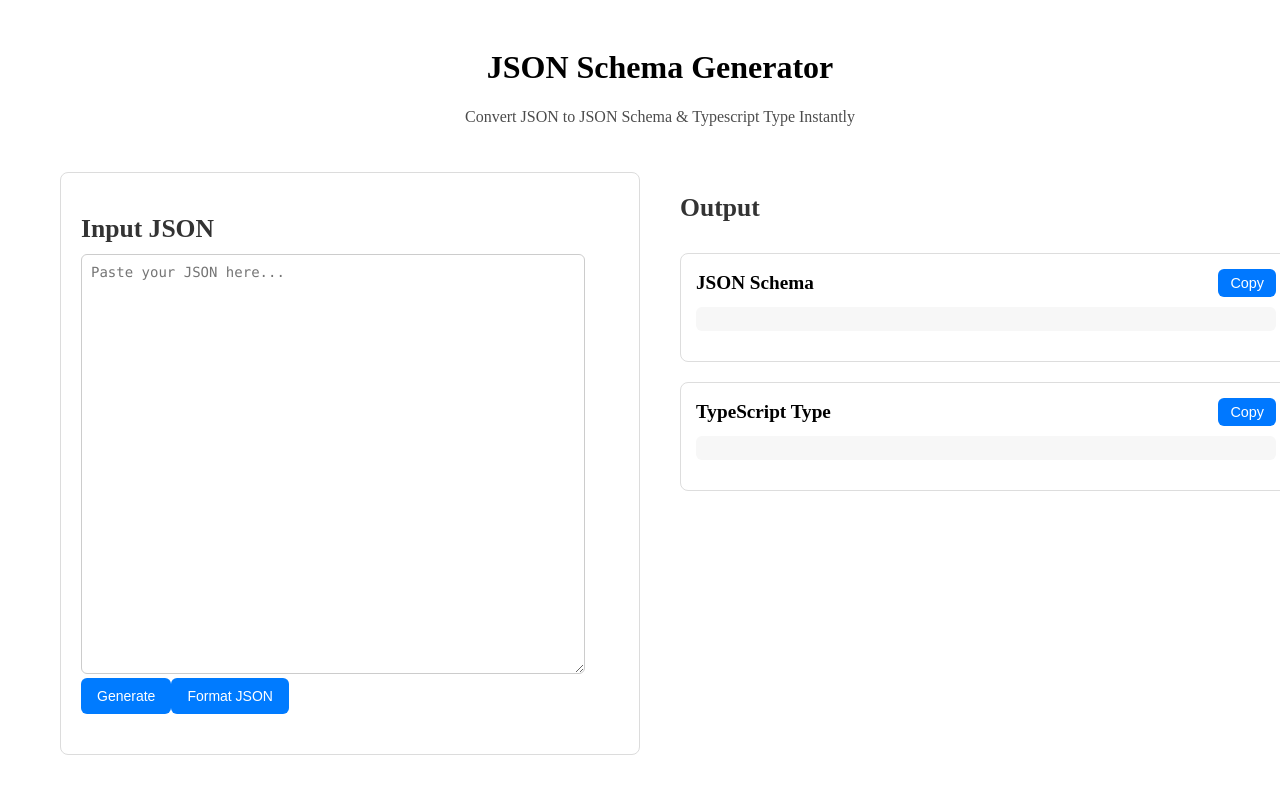
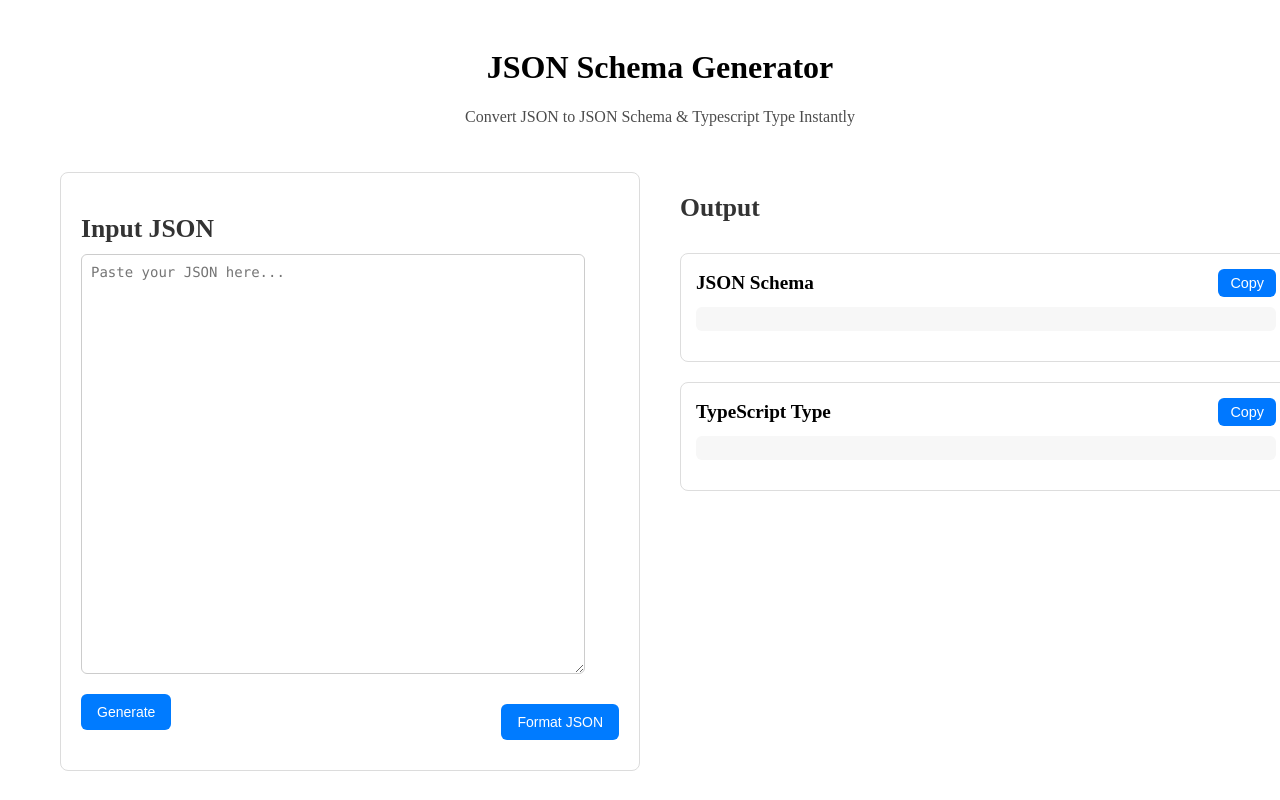
Before and after one commit to VivekVallabhan3407/JsonSchemaGenerator, a React (Vite) app: page / in a window 1280 px wide. Shown: the top 800 px of the page. Built offline with nearby package versions, Linux system fonts and the light colour scheme.

Commit message:
changed layout of two buttons of JSonInput.tsx by changineg styles in css file

```diff
--- a/src/components/JsonInput/JsonInput.css
+++ b/src/components/JsonInput/JsonInput.css
@@ -37,36 +37,40 @@
   font-weight: 500;
 }
 
-.jsonInput-buttons {
+.buttons {
   margin-top: 16px;
   display: flex;
-  gap: 12px;
+  justify-content: space-between;
+  align-items: center;
 }
 
-.jsonInput-btn {
-  padding: 10px 16px;
+.generateBtn {
+    padding: 10px 16px;
   font-size: 14px;
   border-radius: 6px;
   border: none;
   cursor: pointer;
   transition: 0.2s ease;
-}
-
-.jsonInput-btn.generateBtn {
   background: #007bff;
   color: white;
   margin-bottom: 20px;
 }
 
-.jsonInput-btn.generateBtn:hover {
+.generateBtn:hover {
   background: #0064d6;
 }
 
-.jsonInput-btn.formatBtn {
+.formatBtn {
+    padding: 10px 16px;
+  font-size: 14px;
+  border-radius: 6px;
+  border: none;
+  cursor: pointer;
+  transition: 0.2s ease;
   background: #007bff;
   color: white;
 }
 
-.jsonInput-btn.formatBtn:hover {
+.formatBtn:hover {
   background: #0064d6;
 }
```
